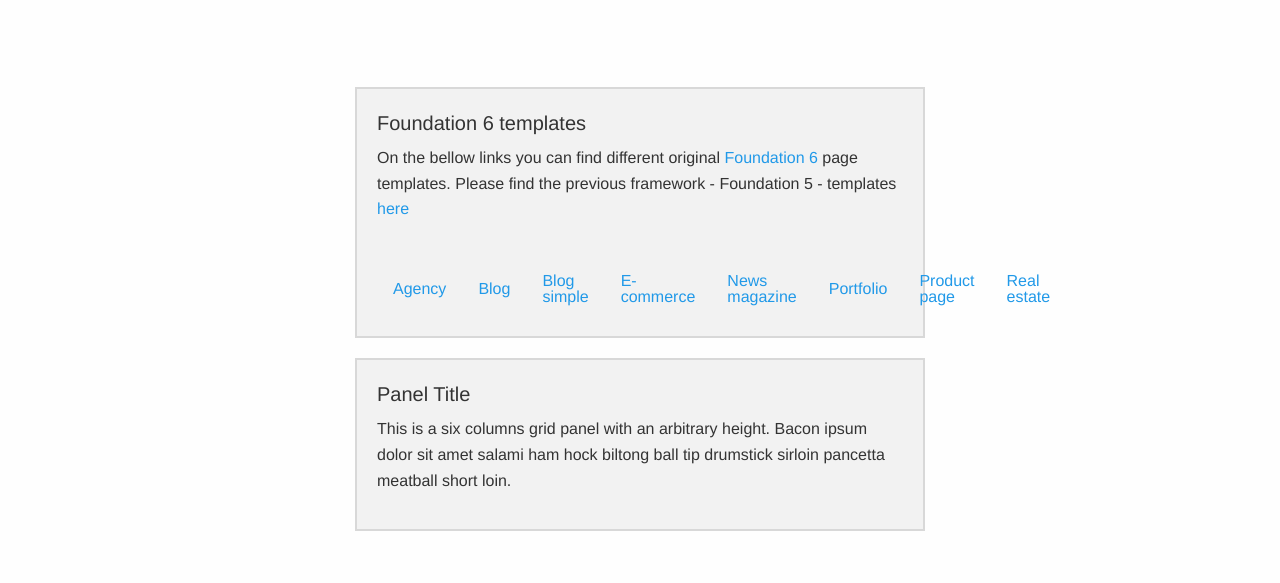
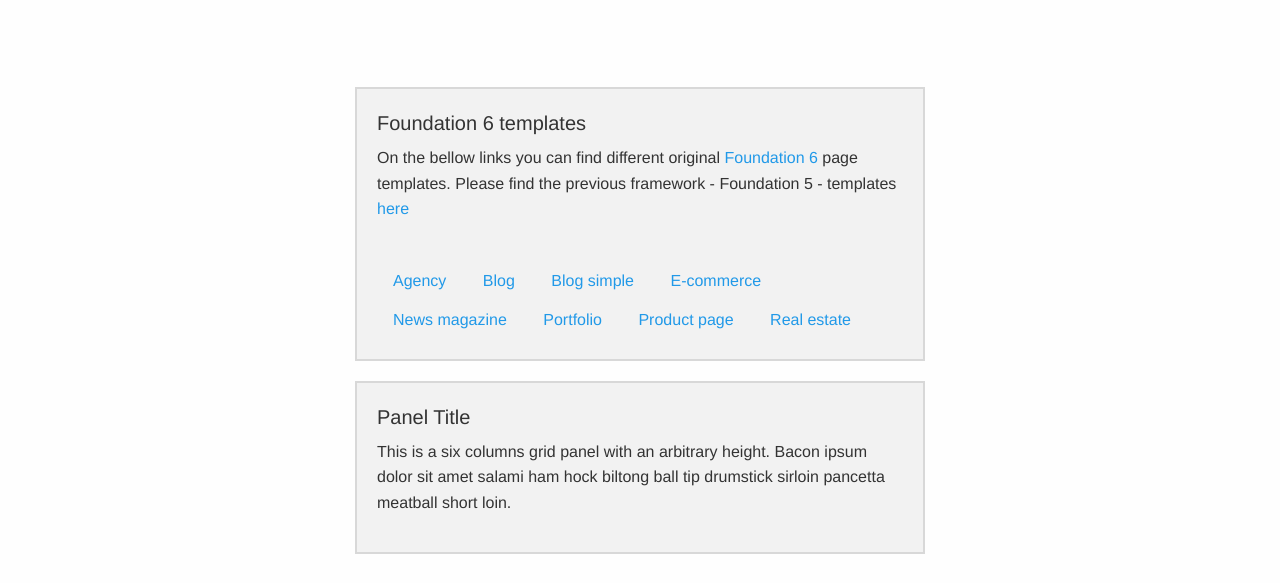
Before and after one commit to gregusg/gregusg.github.io, a plain HTML site: page index.html in a window 1280 px wide. Shown: the part 217-800 px from the top of the page. Drawn offline with Linux system fonts and the light colour scheme.

Commit message:
fixed menu display
mwnu li display inline table

```diff
--- a/foundation-6/css/app.css
+++ b/foundation-6/css/app.css
@@ -16,3 +16,11 @@
 	border-color: #d8d8d8;
 	background: #f2f2f2;
 }
+
+.inheritWidth{
+	width: 100%;
+	}
+
+.menu > li{
+	display: inline-table;
+	}
--- a/index.html
+++ b/index.html
@@ -36,6 +36,7 @@
 					<a href="http://foundation.zurb.com/templates-f5.html"> here</a></p>
 
 					<br>
+					<div>
 						<ul class="menu">
 							<li><a href="f6-templates/agency.html">Agency</a></li>
 							<li><a href="f6-templates/blog.html">Blog</a></li>
@@ -46,6 +47,7 @@
 							<li><a href="f6-templates/product-page.html">Product page</a></li>
 							<li><a href="f6-templates/real-estate.html">Real estate</a></li>
 						</ul>
+					</div>
 				</div>
 			</div>
 		</div>
```
Lines whose indentation alone changed are shown as unchanged.
